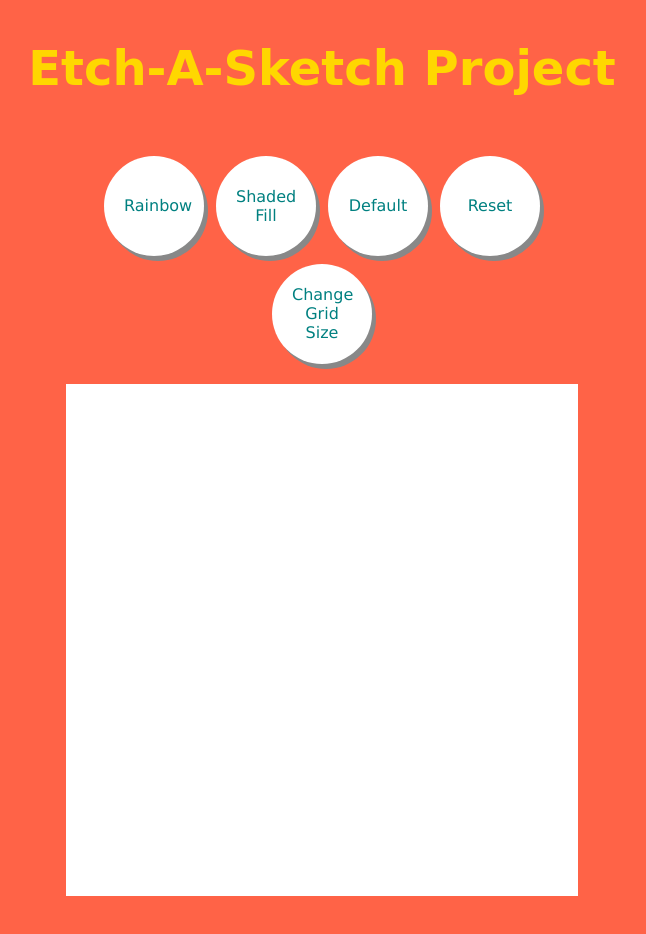
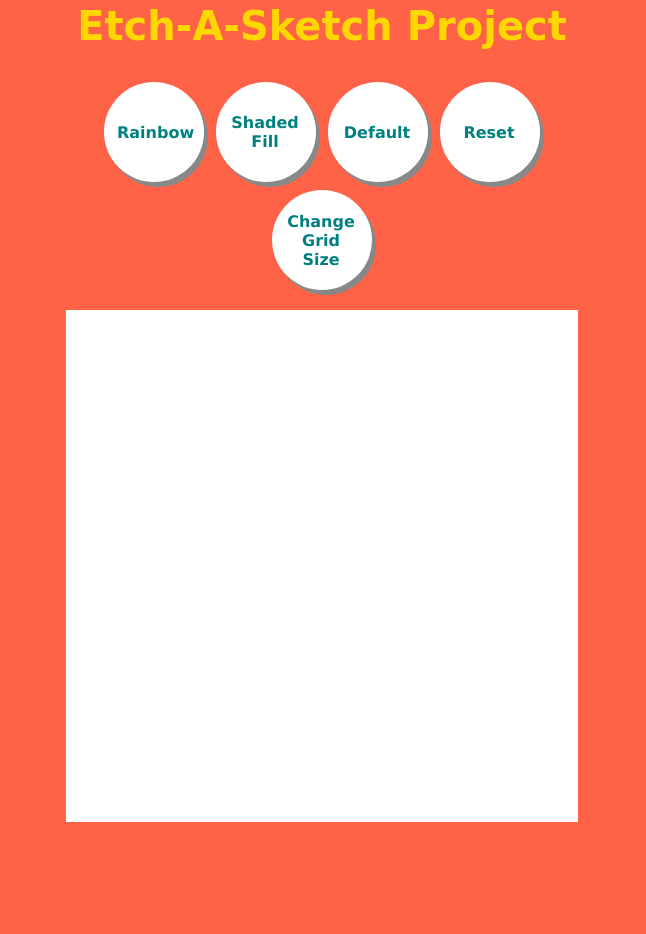
Before and after one commit to mauryneipris/etch-a-sketch, a plain HTML site: page index.html in a window 1280 px wide. Shown: the whole page, without its empty margins (318-964 px from the left). After the commit the page ends 822 px from the top, so only its background shows below. Drawn offline with Linux system fonts and the light colour scheme.

Commit message:
responsive buttons added

```diff
--- a/css/styles.css
+++ b/css/styles.css
@@ -14,26 +14,28 @@
     max-width: 50vw;
     max-height: 50vw;
     margin: 0 auto;
+    margin-bottom: 2rem;
 }
 
-.grid-item {
-    /* border: 0.1px solid rgba(0,0,0, 0.8); */
-}
+
 
 h1 {
     text-align: center;
     color: gold;
     font-family: Brush Script MT, Brush Script Std, cursive;
     font-size: 3em;
+    margin-top: -5px;
+
 }
 body {
     background-color: tomato;
-    height: 100vw;
+    height: 800px;
 }
 
 
 .buttons {
     margin: 0 auto;
+    margin-top: -20px;
     text-align: center;
     padding: 1em;
     width: 40vw;
@@ -49,10 +51,54 @@ body {
     font-size: 1em;
     color: teal;
     background-color: #fff;
-    padding: 20px;
+    padding: 20px 15px 20px 13px;
     margin: 4px;
     border-radius: 50%;
     border-style: none;
     box-shadow: 4px 5px #888888;
     vertical-align: middle;
 }
+
+
+
+@media screen and (min-width: 480px) {
+    .button {
+        width:60px;
+        height:60px;
+        font-size:.5em;
+        font-weight: bold;
+    }
+    h1 {
+        font-size: 1.9em;
+    }
+}
+
+@media screen and (min-width: 786px) {
+    .button {
+        width:65px;
+        height:65px;
+        font-size: .55em;
+        font-weight: bold;
+        text-align: center;
+    }
+    h1 {
+        font-size: 2.3em;
+    }
+}
+@media screen and (min-width: 992px) {
+    .button {
+        width:70px;
+        height:70px;
+        font-size: .7em;
+    }
+    h1 {
+        font-size: 2.5em;
+    }
+}
+@media screen and (min-width: 1200px) {
+    .button {
+        width:100px;
+        height:100px;
+        font-size: 1em;
+    }
+}
```
